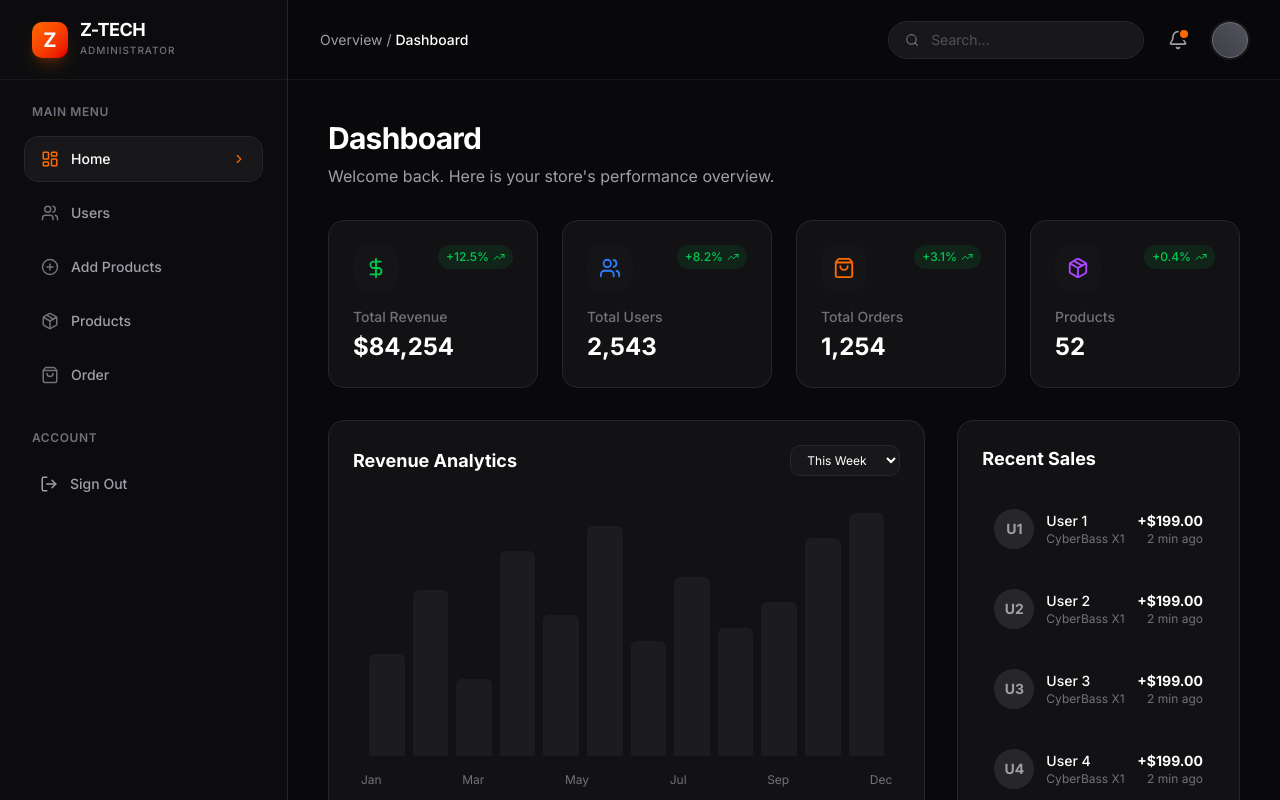
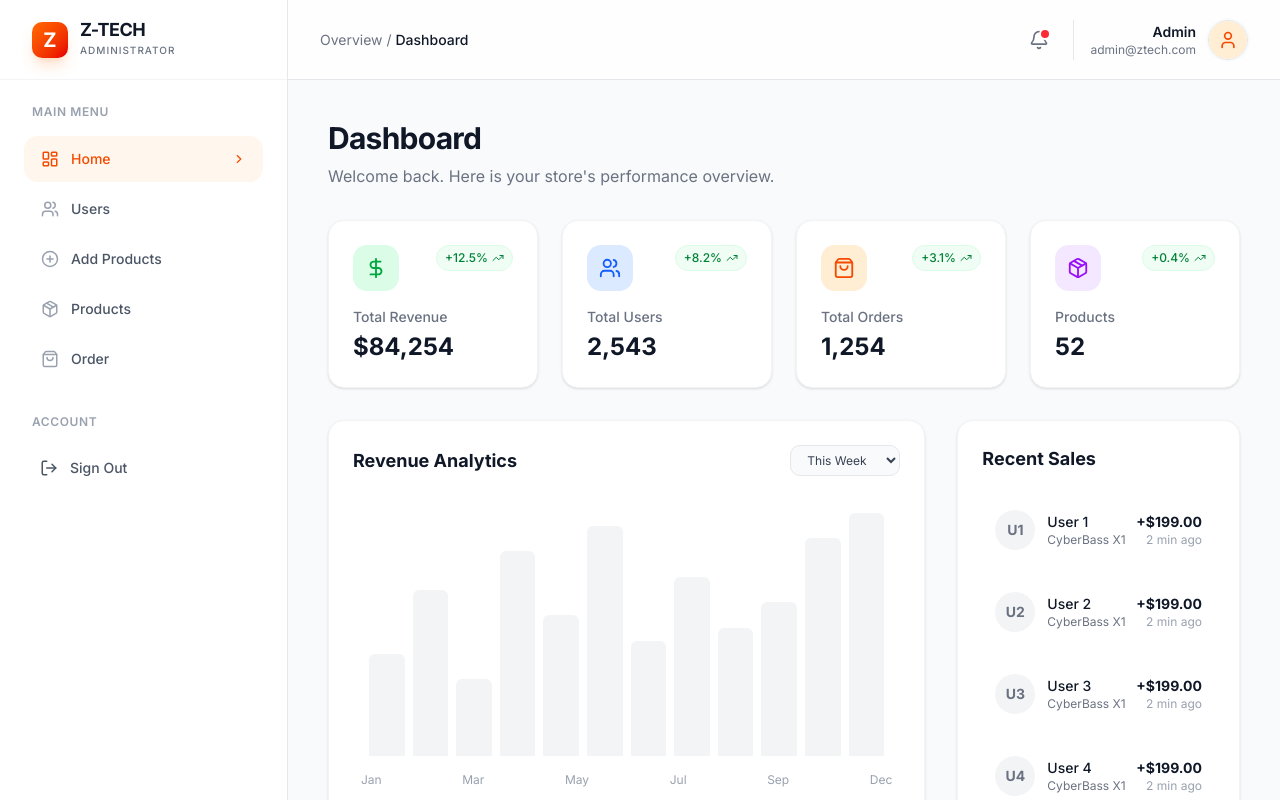
Before and after one commit to Umair505/Z-Tech-Frontend, a Next.js app: page /dashboard in a window 1280 px wide. Shown: the top 800 px of the page. Built offline with nearby package versions, Linux system fonts and the light colour scheme; no server answers.

Commit message:
Improve some ui and also make the admin  dashboard light theme

```diff
--- a/src/app/dashboard/layout.jsx
+++ b/src/app/dashboard/layout.jsx
@@ -1,6 +1,6 @@
 'use client'
 import Link from 'next/link';
-import { usePathname } from 'next/navigation';
+import { usePathname, useRouter } from 'next/navigation';
 import {
   LayoutDashboard,
   Users,
@@ -8,17 +8,22 @@ import {
   PlusCircle,
   Package,
   LogOut,
-  Search,
   Bell,
   Menu,
   X,
-  ChevronRight
+  ChevronRight,
+  User
 } from 'lucide-react';
 import { useState } from 'react';
+import useAuth from '@/hooks/useAuth';
+import Image from 'next/image';
+import toast from 'react-hot-toast';
 
 export default function DashboardLayout({ children }) {
   const pathname = usePathname();
+  const router = useRouter();
   const [isSidebarOpen, setSidebarOpen] = useState(false);
+  const { user, logOut } = useAuth();
 
   // Requested Routes
   const navigation = [
@@ -29,23 +34,35 @@ export default function DashboardLayout({ children }) {
     { name: 'Order', href: '/dashboard/orders', icon: ShoppingBag },
   ];
 
+  const handleLogout = async () => {
+    try {
+      await logOut();
+      toast.success('Logged out successfully');
+      router.push('/login');
+    } catch (error) {
+      console.error('Logout failed:', error);
+      toast.error('Logout failed');
+    }
+  };
+
+
   return (
-    <div className="min-h-screen bg-[#09090b] text-white flex font-sans selection:bg-orange-500/30">
+    <div className="min-h-screen bg-gray-50 text-gray-900 flex font-sans">
 
       {/* --- SIDEBAR --- */}
-      <aside className={`fixed inset-y-0 left-0 z-50 w-72 bg-[#0c0c0e] border-r border-zinc-800 transition-transform duration-300 ease-in-out lg:translate-x-0 ${isSidebarOpen ? 'translate-x-0' : '-translate-x-full'}`}>
+      <aside className={`fixed inset-y-0 left-0 z-50 w-72 bg-white border-r border-gray-200 transition-transform duration-300 ease-in-out lg:translate-x-0 ${isSidebarOpen ? 'translate-x-0' : '-translate-x-full'}`}>
 
         <Link href="/">
         {/* Brand Logo */}
-        <div className="h-20 flex items-center px-8 border-b border-zinc-800/50">
+        <div className="h-20 flex items-center px-8 border-b border-gray-100">
             <div className="w-9 h-9 bg-gradient-to-br from-orange-500 to-red-600 rounded-lg flex items-center justify-center text-white font-bold text-xl mr-3 shadow-lg shadow-orange-500/20">
                 Z
             </div>
             <div className="flex flex-col">
-                <span className="text-lg font-bold tracking-tight text-white leading-none">Z-TECH</span>
-                <span className="text-[10px] text-zinc-500 font-medium tracking-widest uppercase mt-1">Administrator</span>
+                <span className="text-lg font-bold tracking-tight text-gray-900 leading-none">Z-TECH</span>
+                <span className="text-[10px] text-gray-500 font-medium tracking-widest uppercase mt-1">Administrator</span>
             </div>
-            <button className="lg:hidden ml-auto text-zinc-400" onClick={() => setSidebarOpen(false)}>
+            <button className="lg:hidden ml-auto text-gray-500" onClick={() => setSidebarOpen(false)}>
                 <X size={24} />
             </button>
         </div>
@@ -54,8 +71,8 @@ export default function DashboardLayout({ children }) {
         {/* Navigation */}
         <div className="p-6 space-y-8 overflow-y-auto h-[calc(100vh-80px)]">
             <div>
-                <p className="px-2 text-xs font-semibold text-zinc-500 uppercase tracking-wider mb-4">Main Menu</p>
-                <nav className="space-y-2">
+                <p className="px-2 text-xs font-semibold text-gray-400 uppercase tracking-wider mb-4">Main Menu</p>
+                <nav className="space-y-1">
                 {navigation.map((item) => {
                     const isActive = pathname === item.href;
                     return (
@@ -65,15 +82,15 @@ export default function DashboardLayout({ children }) {
                         onClick={() => setSidebarOpen(false)}
                         className={`group flex items-center justify-between px-4 py-3 rounded-xl text-sm font-medium transition-all duration-200 border border-transparent ${
                         isActive
-                            ? 'bg-zinc-900 text-white border-zinc-800 shadow-inner'
-                            : 'text-zinc-400 hover:bg-zinc-900/50 hover:text-zinc-200'
+                            ? 'bg-orange-50 text-orange-600 border-orange-100'
+                            : 'text-gray-600 hover:bg-gray-50 hover:text-gray-900'
                         }`}
                     >
                         <div className="flex items-center gap-3">
-                            <item.icon size={18} className={`${isActive ? 'text-orange-500' : 'text-zinc-500 group-hover:text-zinc-300'} transition-colors`} />
+                            <item.icon size={18} className={`${isActive ? 'text-orange-600' : 'text-gray-400 group-hover:text-gray-600'} transition-colors`} />
                             {item.name}
                         </div>
-                        {isActive && <ChevronRight size={14} className="text-orange-500" />}
+                        {isActive && <ChevronRight size={14} className="text-orange-600" />}
                     </Link>
                     );
                 })}
@@ -82,8 +99,11 @@ export default function DashboardLayout({ children }) {
 
             {/* Bottom Actions */}
             <div>
-                <p className="px-2 text-xs font-semibold text-zinc-500 uppercase tracking-wider mb-4">Account</p>
-                <button className="flex items-center gap-3 px-4 py-3 w-full rounded-xl text-sm font-medium text-zinc-400 hover:bg-red-500/10 hover:text-red-400 transition-colors">
+                <p className="px-2 text-xs font-semibold text-gray-400 uppercase tracking-wider mb-4">Account</p>
+                <button
+                    onClick={handleLogout}
+                    className="flex items-center gap-3 px-4 py-3 w-full rounded-xl text-sm font-medium text-gray-600 hover:bg-red-50 hover:text-red-500 transition-colors"
+                >
                     <LogOut size={18} />
                     Sign Out
                 </button>
@@ -95,40 +115,54 @@ export default function DashboardLayout({ children }) {
       <div className="flex-1 lg:ml-72 flex flex-col min-h-screen">
 
         {/* Top Header */}
-        <header className="h-20 bg-[#09090b]/80 backdrop-blur-md border-b border-zinc-800/50 sticky top-0 z-40 px-8 flex items-center justify-between">
+        <header className="h-20 bg-white/80 backdrop-blur-md border-b border-gray-200 sticky top-0 z-40 px-8 flex items-center justify-between">
             <div className="flex items-center gap-4">
-                <button className="lg:hidden text-zinc-400 hover:text-white" onClick={() => setSidebarOpen(true)}>
+                <button className="lg:hidden text-gray-500 hover:text-gray-700" onClick={() => setSidebarOpen(true)}>
                     <Menu size={24} />
                 </button>
-                <h2 className="text-zinc-400 text-sm hidden sm:block">Overview / <span className="text-white font-medium capitalize">{pathname.split('/').pop() || 'Home'}</span></h2>
+                <h2 className="text-gray-500 text-sm hidden sm:block">Overview / <span className="text-gray-900 font-medium capitalize">{pathname.split('/').pop() || 'Home'}</span></h2>
             </div>
 
             <div className="flex items-center gap-6">
-                <div className="hidden md:flex items-center bg-[#18181b] border border-zinc-800 rounded-full px-4 py-2 w-64 focus-within:border-orange-500/50 transition-colors">
-                    <Search size={16} className="text-zinc-500 mr-3" />
-                    <input
-                        type="text"
-                        placeholder="Search..."
-                        className="bg-transparent border-none outline-none text-sm text-zinc-200 w-full placeholder:text-zinc-600"
-                    />
+
+                <button className="relative text-gray-500 hover:text-gray-700 transition-colors">
+                    <Bell size={20} />
+                    <span className="absolute top-0 right-0 w-2 h-2 bg-red-500 rounded-full ring-2 ring-white"></span>
+                </button>
+
+                {/* Admin Profile */}
+                <div className="flex items-center gap-3 pl-4 border-l border-gray-200">
+                    <div className="text-right hidden md:block">
+                        <p className="text-sm font-semibold text-gray-900">{user?.displayName || 'Admin'}</p>
+                        <p className="text-xs text-gray-500">{user?.email || 'admin@ztech.com'}</p>
+                    </div>
+                    <div className="h-10 w-10 rounded-full overflow-hidden border border-gray-200 ring-2 ring-gray-50 relative">
+                        {user?.photoURL ? (
+                            <Image
+                                src={user.photoURL}
+                                alt="Profile"
+                                fill
+                                className="object-cover"
+                            />
+                        ) : (
+                            <div className="h-full w-full bg-orange-100 flex items-center justify-center text-orange-600">
+                                <User size={20} />
+                            </div>
+                        )}
+                    </div>
                 </div>
-                <button className="relative text-zinc-400 hover:text-white transition-colors">
-                    <Bell size={20} />
-                    <span className="absolute top-0 right-0 w-2 h-2 bg-orange-500 rounded-full ring-2 ring-[#09090b]"></span>
-                </button>
-                <div className="w-9 h-9 bg-gradient-to-tr from-zinc-700 to-zinc-600 rounded-full border border-zinc-500 ring-2 ring-zinc-900 cursor-pointer"></div>
             </div>
         </header>
 
         {/* Dynamic Page Content */}
-        <main className="flex-1 p-6 lg:p-10 overflow-y-auto">
+        <main className="flex-1 p-6 lg:p-10 overflow-y-auto bg-gray-50">
             {children}
         </main>
       </div>
 
       {/* Mobile Overlay */}
       {isSidebarOpen && (
-        <div className="fixed inset-0 bg-black/60 z-40 lg:hidden backdrop-blur-sm" onClick={() => setSidebarOpen(false)} />
+        <div className="fixed inset-0 bg-black/20 z-40 lg:hidden backdrop-blur-sm" onClick={() => setSidebarOpen(false)} />
       )}
     </div>
   );
--- a/src/app/dashboard/page.jsx
+++ b/src/app/dashboard/page.jsx
@@ -2,34 +2,34 @@ import { DollarSign, Users, ShoppingBag, Package, TrendingUp } from 'lucide-reac
 
 export default function DashboardPage() {
   const stats = [
-    { label: 'Total Revenue', value: '$84,254', change: '+12.5%', icon: DollarSign, color: 'text-green-500' },
-    { label: 'Total Users', value: '2,543', change: '+8.2%', icon: Users, color: 'text-blue-500' },
-    { label: 'Total Orders', value: '1,254', change: '+3.1%', icon: ShoppingBag, color: 'text-orange-500' },
-    { label: 'Products', value: '52', change: '+0.4%', icon: Package, color: 'text-purple-500' },
+    { label: 'Total Revenue', value: '$84,254', change: '+12.5%', icon: DollarSign, color: 'text-green-600', bg: 'bg-green-100' },
+    { label: 'Total Users', value: '2,543', change: '+8.2%', icon: Users, color: 'text-blue-600', bg: 'bg-blue-100' },
+    { label: 'Total Orders', value: '1,254', change: '+3.1%', icon: ShoppingBag, color: 'text-orange-600', bg: 'bg-orange-100' },
+    { label: 'Products', value: '52', change: '+0.4%', icon: Package, color: 'text-purple-600', bg: 'bg-purple-100' },
   ];
 
   return (
     <div className="space-y-8">
       <div>
-        <h1 className="text-3xl font-bold text-white tracking-tight">Dashboard</h1>
-        <p className="text-zinc-400 mt-2">Welcome back. Here is your store's performance overview.</p>
+        <h1 className="text-3xl font-bold text-gray-900 tracking-tight">Dashboard</h1>
+        <p className="text-gray-500 mt-2">Welcome back. Here is your store's performance overview.</p>
       </div>
 
       {/* Stats Grid */}
       <div className="grid grid-cols-1 sm:grid-cols-2 lg:grid-cols-4 gap-6">
         {stats.map((stat, i) => (
-          <div key={i} className="bg-[#121214] border border-zinc-800 p-6 rounded-2xl hover:border-zinc-700 transition-colors group">
+          <div key={i} className="bg-white border border-gray-100 p-6 rounded-2xl shadow-sm hover:shadow-md transition-shadow group">
             <div className="flex justify-between items-start">
-              <div className="p-3 bg-zinc-900/50 rounded-xl text-zinc-400 group-hover:bg-zinc-900 transition-colors">
-                <stat.icon size={22} className={stat.color} />
+              <div className={`p-3 rounded-xl ${stat.bg} ${stat.color} transition-colors`}>
+                <stat.icon size={22} />
               </div>
-              <span className="flex items-center text-xs font-medium text-green-500 bg-green-500/10 px-2 py-1 rounded-full">
+              <span className="flex items-center text-xs font-medium text-green-700 bg-green-50 px-2 py-1 rounded-full border border-green-100">
                 {stat.change} <TrendingUp size={12} className="ml-1" />
               </span>
             </div>
             <div className="mt-4">
-              <h3 className="text-zinc-500 text-sm font-medium">{stat.label}</h3>
-              <p className="text-2xl font-bold text-white mt-1">{stat.value}</p>
+              <h3 className="text-gray-500 text-sm font-medium">{stat.label}</h3>
+              <p className="text-2xl font-bold text-gray-900 mt-1">{stat.value}</p>
             </div>
           </div>
         ))}
@@ -39,10 +39,10 @@ export default function DashboardPage() {
       <div className="grid grid-cols-1 lg:grid-cols-3 gap-8">
 
         {/* Chart Placeholder / Big Card */}
-        <div className="lg:col-span-2 bg-[#121214] border border-zinc-800 rounded-2xl p-6 min-h-[300px]">
+        <div className="lg:col-span-2 bg-white border border-gray-100 rounded-2xl p-6 shadow-sm min-h-[300px]">
            <div className="flex justify-between items-center mb-6">
-             <h3 className="text-lg font-bold text-white">Revenue Analytics</h3>
-             <select className="bg-zinc-900 border border-zinc-800 text-xs text-white rounded-lg px-3 py-1.5 focus:outline-none">
+             <h3 className="text-lg font-bold text-gray-900">Revenue Analytics</h3>
+             <select className="bg-gray-50 border border-gray-200 text-xs text-gray-700 rounded-lg px-3 py-1.5 focus:outline-none focus:ring-2 focus:ring-orange-500/20">
                <option>This Week</option>
                <option>This Month</option>
                <option>This Year</option>
@@ -51,41 +51,41 @@ export default function DashboardPage() {
            {/* Visual placeholder for a chart */}
            <div className="h-64 flex items-end justify-between gap-2 px-4">
               {[40, 65, 30, 80, 55, 90, 45, 70, 50, 60, 85, 95].map((h, i) => (
-                  <div key={i} className="w-full bg-zinc-800/50 rounded-t-sm hover:bg-orange-600 transition-all duration-500 relative group" style={{ height: `${h}%` }}>
-                      <div className="absolute -top-8 left-1/2 -translate-x-1/2 bg-zinc-900 text-xs text-white px-2 py-1 rounded opacity-0 group-hover:opacity-100 transition-opacity">
+                  <div key={i} className="w-full bg-gray-100 rounded-t-sm hover:bg-orange-500 transition-all duration-300 relative group" style={{ height: `${h}%` }}>
+                      <div className="absolute -top-8 left-1/2 -translate-x-1/2 bg-gray-800 text-xs text-white px-2 py-1 rounded opacity-0 group-hover:opacity-100 transition-opacity">
                           {h}%
                       </div>
                   </div>
               ))}
            </div>
-           <div className="flex justify-between mt-4 text-xs text-zinc-500 px-2">
+           <div className="flex justify-between mt-4 text-xs text-gray-400 px-2">
               <span>Jan</span><span>Mar</span><span>May</span><span>Jul</span><span>Sep</span><span>Dec</span>
            </div>
         </div>
 
         {/* Recent Transactions */}
-        <div className="bg-[#121214] border border-zinc-800 rounded-2xl p-6">
-            <h3 className="text-lg font-bold text-white mb-6">Recent Sales</h3>
+        <div className="bg-white border border-gray-100 rounded-2xl p-6 shadow-sm">
+            <h3 className="text-lg font-bold text-gray-900 mb-6">Recent Sales</h3>
             <div className="space-y-4">
                 {[1, 2, 3, 4, 5].map((item) => (
-                    <div key={item} className="flex items-center justify-between p-3 hover:bg-zinc-900/50 rounded-xl transition-colors cursor-pointer">
+                    <div key={item} className="flex items-center justify-between p-3 hover:bg-gray-50 rounded-xl transition-colors cursor-pointer border border-transparent hover:border-gray-100">
                         <div className="flex items-center gap-3">
-                            <div className="w-10 h-10 rounded-full bg-zinc-800 flex items-center justify-center text-sm font-bold text-zinc-400">
+                            <div className="w-10 h-10 rounded-full bg-gray-100 flex items-center justify-center text-sm font-bold text-gray-500">
                                 U{item}
                             </div>
                             <div>
-                                <p className="text-sm font-medium text-white">User {item}</p>
-                                <p className="text-xs text-zinc-500">CyberBass X1</p>
+                                <p className="text-sm font-medium text-gray-900">User {item}</p>
+                                <p className="text-xs text-gray-500">CyberBass X1</p>
                             </div>
                         </div>
                         <div className="text-right">
-                            <p className="text-sm font-bold text-white">+$199.00</p>
-                            <p className="text-xs text-zinc-500">2 min ago</p>
+                            <p className="text-sm font-bold text-gray-900">+$199.00</p>
+                            <p className="text-xs text-gray-400">2 min ago</p>
                         </div>
                     </div>
                 ))}
             </div>
-            <button className="w-full mt-6 py-3 border border-zinc-800 rounded-xl text-sm font-medium text-zinc-400 hover:text-white hover:bg-zinc-800 transition-colors">
+            <button className="w-full mt-6 py-3 border border-gray-200 rounded-xl text-sm font-medium text-gray-600 hover:text-gray-900 hover:bg-gray-50 transition-colors">
                 View All Transactions
             </button>
         </div>
```
Also changed, not shown: src/app/dashboard/add-product/page.jsx (+54 -41 lines), src/app/dashboard/products/page.jsx (+36 -17 lines).
